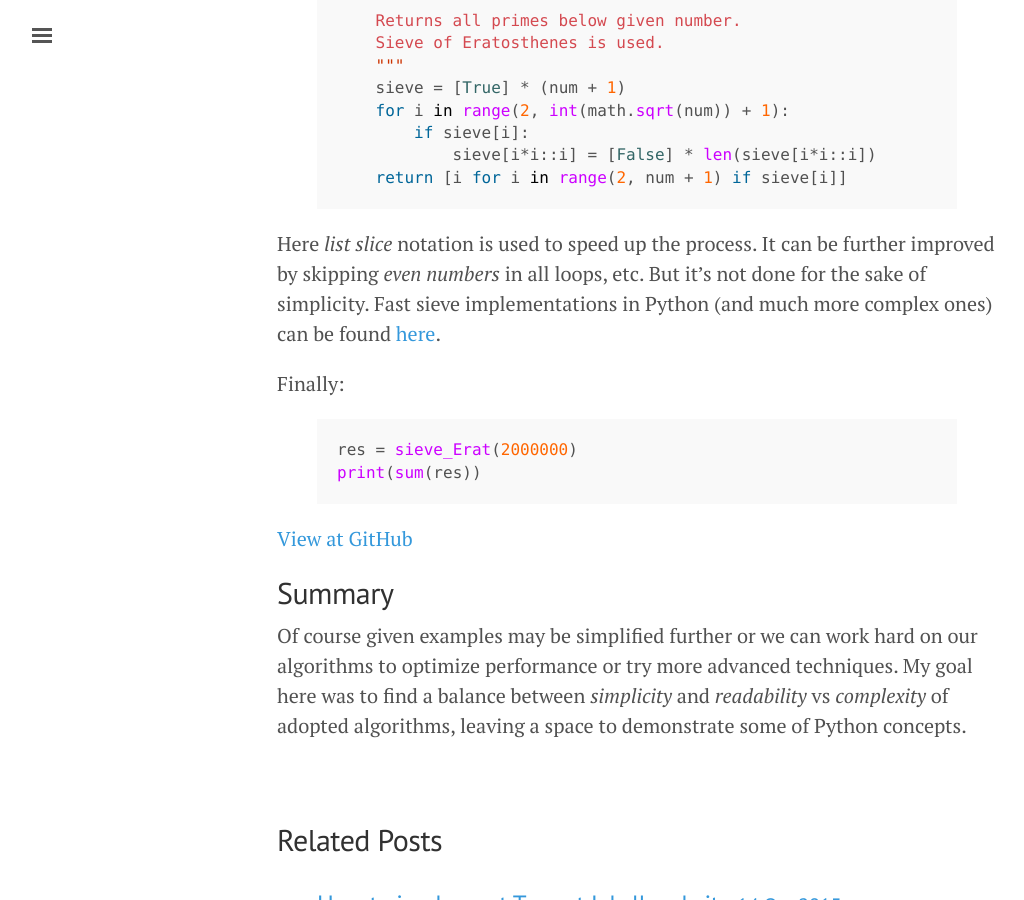
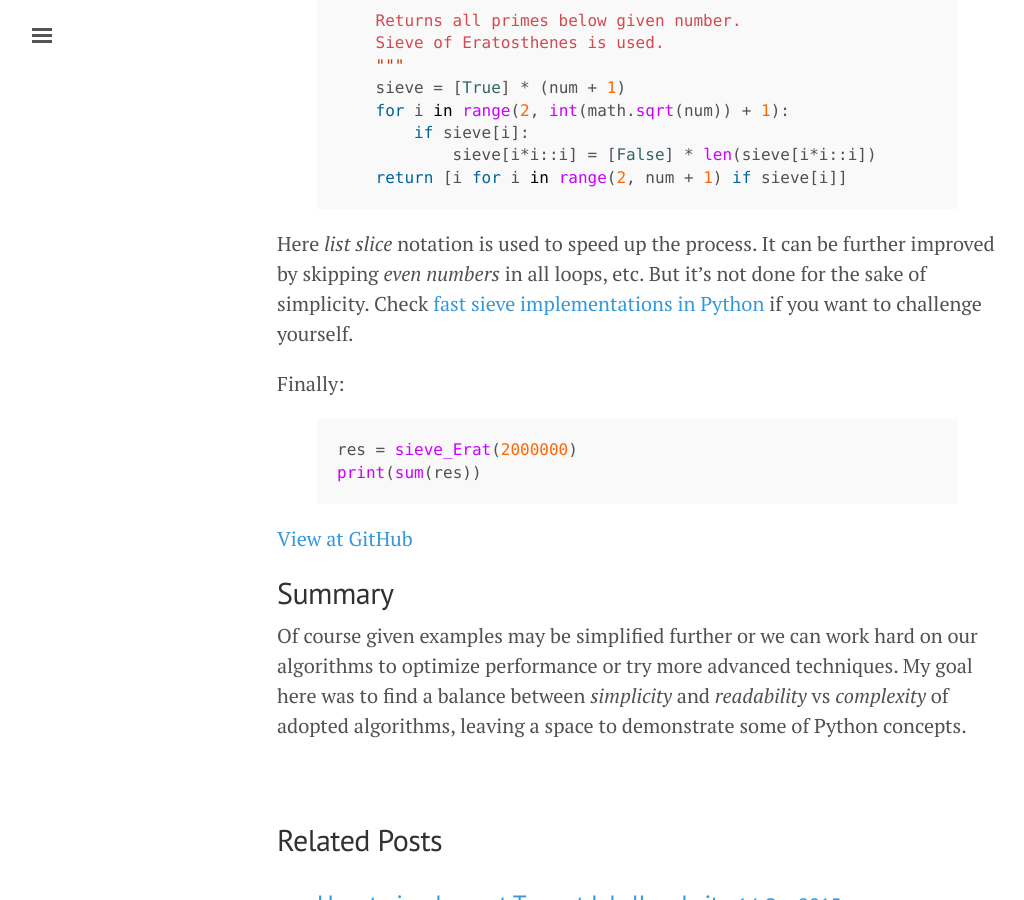
Before and after one commit to pavdmyt/pavdmyt.github.io, a Jekyll site: the page built from _posts/2016-01-13-Python-solutions-Project-Euler-01-10.md, in a window 1280 px wide and 900 px high, scrolled down 13340 px. Shown: the whole window, without its empty margins (3-1027 px from the left). Built offline with Jekyll 4.4.1, drawn with Linux system fonts in a browser that asks for light colours; comment, search, counter and statistics services are not loaded; some of the changed text lies outside the part shown.

Commit message:
SEO: link names in posts changed to be descriptive.

```diff
--- a/_posts/2016-01-13-Python-solutions-Project-Euler-01-10.md
+++ b/_posts/2016-01-13-Python-solutions-Project-Euler-01-10.md
@@ -132,7 +132,7 @@
     return factors
 {% endhighlight %}
 
-Explanation on how and why this works can be found [here](http://www.geeksforgeeks.org/print-all-prime-factors-of-a-given-number/).
+Here is an [explanation](http://www.geeksforgeeks.org/print-all-prime-factors-of-a-given-number/) of the implemented algorithm.
 
 Now, having all prime factors, it's easy enough to find the largest one:
 
@@ -516,7 +516,7 @@
     return [i for i in range(2, num + 1) if sieve[i]]
 {% endhighlight %}
 
-Here *list slice* notation is used to speed up the process. It can be further improved by skipping *even numbers* in all loops, etc. But it's not done for the sake of simplicity. Fast sieve implementations in Python (and much more complex ones) can be found [here](http://stackoverflow.com/a/2068548).
+Here *list slice* notation is used to speed up the process. It can be further improved by skipping *even numbers* in all loops, etc. But it's not done for the sake of simplicity. Check [fast sieve implementations in Python](http://stackoverflow.com/a/2068548) if you want to challenge yourself.
 
 Finally:
 
```
Also changed, not shown: other parts of _posts/2016-01-13-Python-solutions-Project-Euler-01-10.md (+2 -2 lines), _posts/2015-09-27-Python-zip-fu.md (+3 -3 lines), _posts/2015-10-01-Digging-around-factorial-function.md (+2 -2 lines), _posts/2015-10-14-How-to-implement-tags-at-jekyll-website.md (+4 -4 lines).
